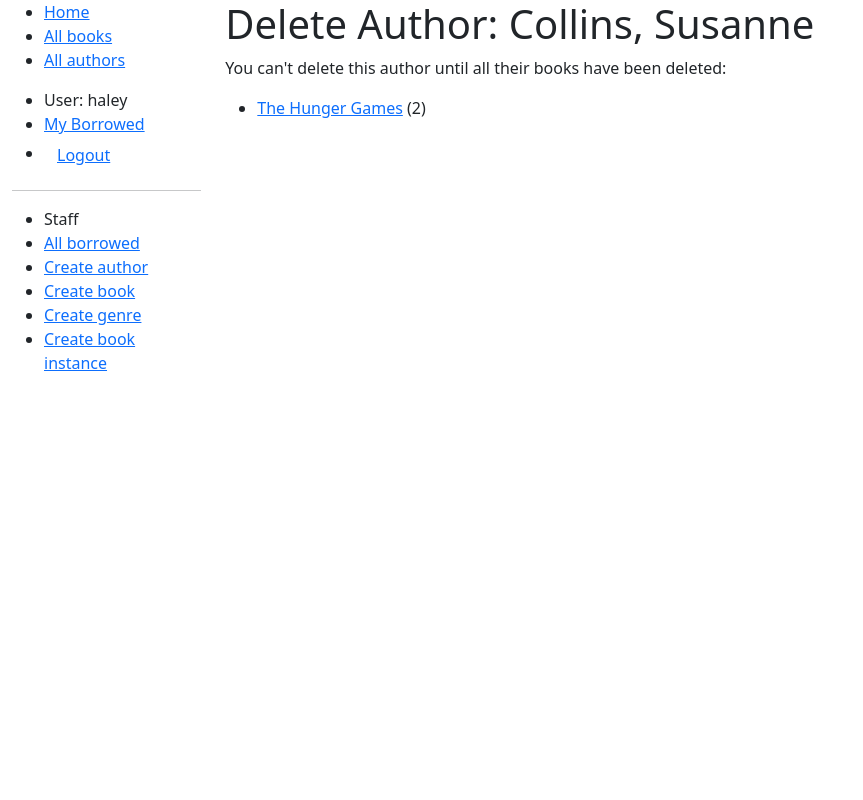
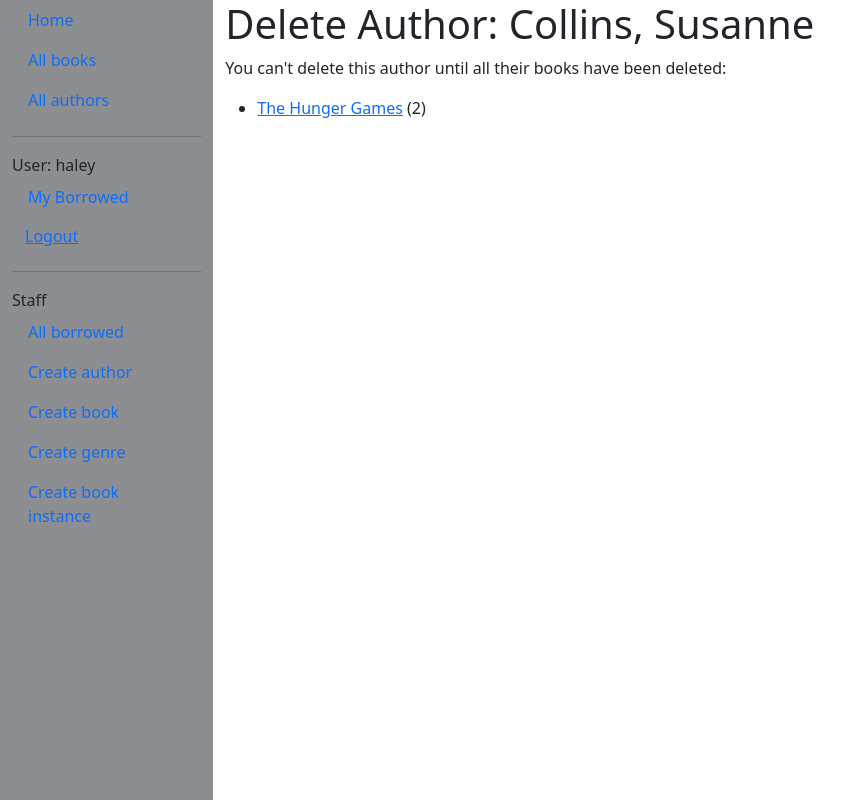
Before and after one commit to haleyhuesers/csci313-assignment-4-Haley-Huesers, a Django app: page /catalog/author/2/delete/ in a window 1280 px wide. Shown: the whole page, without its empty margins (0-863 px from the left). Run offline with Django 5.2, Linux system fonts and the light colour scheme; a user stored in the database is signed in; data comes from the database, SQL or seed files in the repository; both versions use the stored data as it was after the commit.

Commit message:
Adding styling to nav bar and fixing formatting

```diff
--- a/locallibrary/catalog/templates/base_generic.html
+++ b/locallibrary/catalog/templates/base_generic.html
@@ -13,53 +13,79 @@
   <!-- Add additional CSS in static file -->
   {% load static %}
   <link rel="stylesheet" href="{% static 'css/styles.css' %}" />
+  <style>
+    .sidebar {
+      background-color: #8c8e91;
+      min-height: 100vh;
+    }
+  </style>
 </head>
 <body>
   <div class="container-fluid">
     <div class="row">
-        <div class="col-sm-2">
+      <div class="col-sm-2 sidebar">
         {% block sidebar %}
-            <ul class="sidebar-nav">
-              <li><a href="{% url 'index' %}">Home</a></li>
-              <li><a href="{% url 'books' %}">All books</a></li>
-              <li><a href="">All authors</a></li>
+          <ul class="nav flex-column">
+            <li class="nav-item">
+              <a class="nav-link" href="{% url 'index' %}">Home</a>
+            </li>
+            <li class="nav-item">
+              <a class="nav-link" href="{% url 'books' %}">All books</a>
+            </li>
+            <li class="nav-item">
+              <a class="nav-link" href="#">All authors</a>
+            </li>
           </ul>
-            <ul class="sidebar-nav">
+          <hr class="my-3">
+          <ul class="nav flex-column">
             {% if user.is_authenticated %}
-                 <li>User: {{ user.get_username }}</li>
-                 <li><a href="{% url 'my-borrowed' %}">My Borrowed</a></li>
-                 <li>
+            <li class="nav-item">
+              User: {{ user.get_username }}
+            </li>
+            <li class="nav-item">
+              <a class="nav-link" href="{% url 'my-borrowed' %}">My Borrowed</a>
+            </li>
+            <li class="nav-item">
               <form id="logout-form" method="post" action="{% url 'admin:logout' %}">
                 {% csrf_token %}
                 <button type="submit" class="btn btn-link">Logout</button>
               </form>
             </li>
             {% else %}
-                 <li><a href="{% url 'login' %}?next={{ request.path }}">Login</a></li>
+            <li class="nav-item">
+              <a class="nav-link" href="{% url 'login' %}?next={{ request.path }}">Login</a>
+            </li>
             {% endif %}
           </ul>
           {% if user.is_staff %}
-
-              <hr>
-            <ul class="sidebar-nav">
-            <li>Staff</li>
-            <li><a href="{% url 'all-borrowed' %}">All borrowed</a></li>
+          <hr class="my-3">
+          <ul class="nav flex-column">
+            <li class="nav-item">Staff</li>
+            <li class="nav-item">
+              <a class="nav-link" href="{% url 'all-borrowed' %}">All borrowed</a>
+            </li>
             {% if perms.catalog.add_author %}
-            <li><a href="{% url 'author-create' %}">Create author</a></li>
+            <li class="nav-item">
+              <a class="nav-link" href="{% url 'author-create' %}">Create author</a>
+            </li>
             {% endif %}
             {% if perms.catalog.add_book %}
-                <li><a href="{% url 'book-create' %}">Create book</a></li>
+            <li class="nav-item">
+              <a class="nav-link" href="{% url 'book-create' %}">Create book</a>
+            </li>
             {% endif %}
             {% if perms.catalog.add_genre %}
-            <li><a href="{% url 'genre-create' %}">Create genre</a></li>
+            <li class="nav-item">
+              <a class="nav-link" href="{% url 'genre-create' %}">Create genre</a>
+            </li>
             {% endif %}
             {% if perms.catalog.add_bookinstance %}
-                <li><a href="{% url 'bookinstance-create' %}">Create book instance</a></li>
+            <li class="nav-item">
+              <a class="nav-link" href="{% url 'bookinstance-create' %}">Create book instance</a>
+            </li>
             {% endif %}
-
           </ul>
           {% endif %}
-
         {% endblock %}
       </div>
       <div class="col-sm-10 ">{% block content %}{% endblock %}</div>
```
Also changed, not shown: locallibrary/db.sqlite3. Lines whose indentation alone changed are shown as unchanged.
